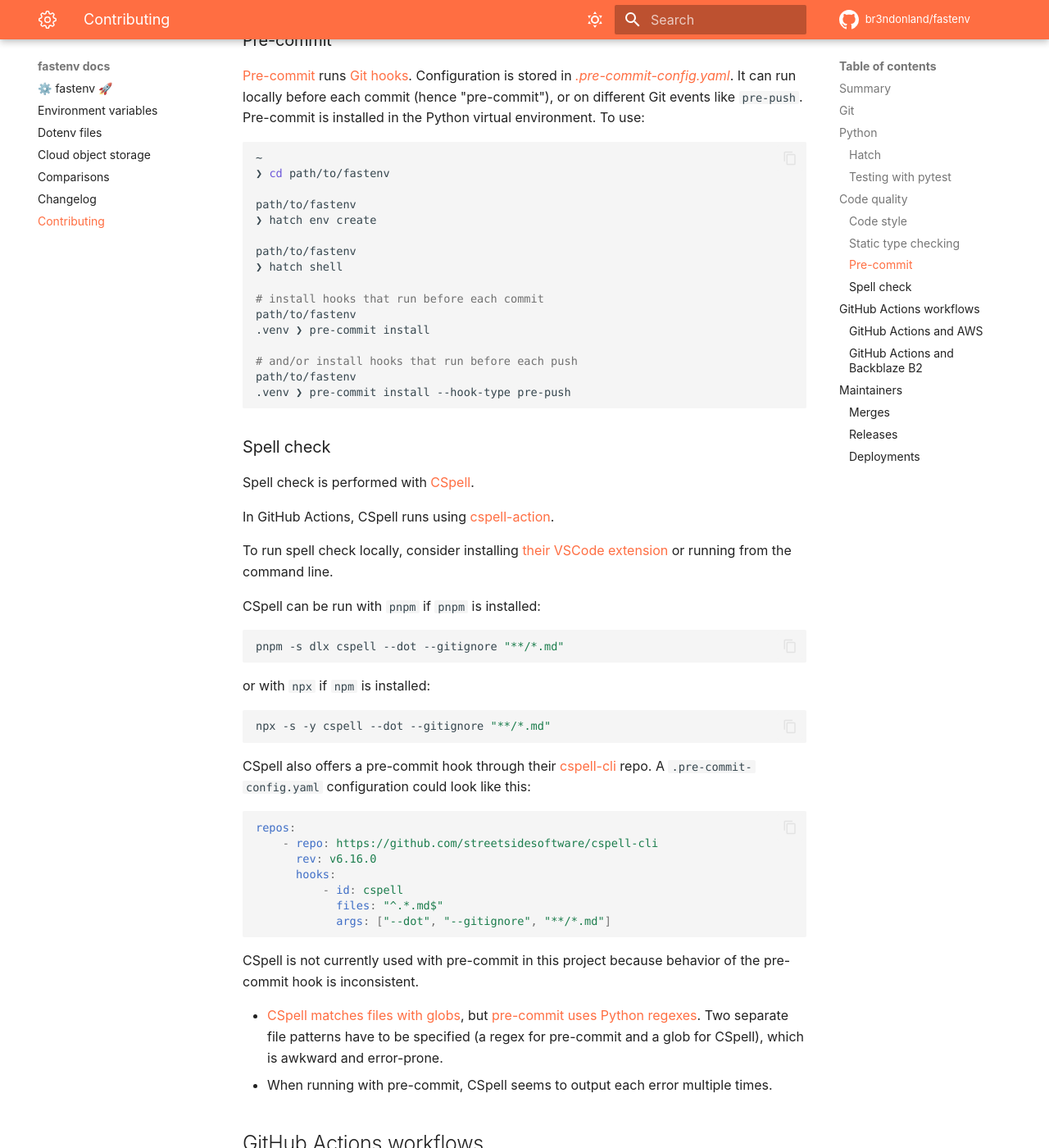
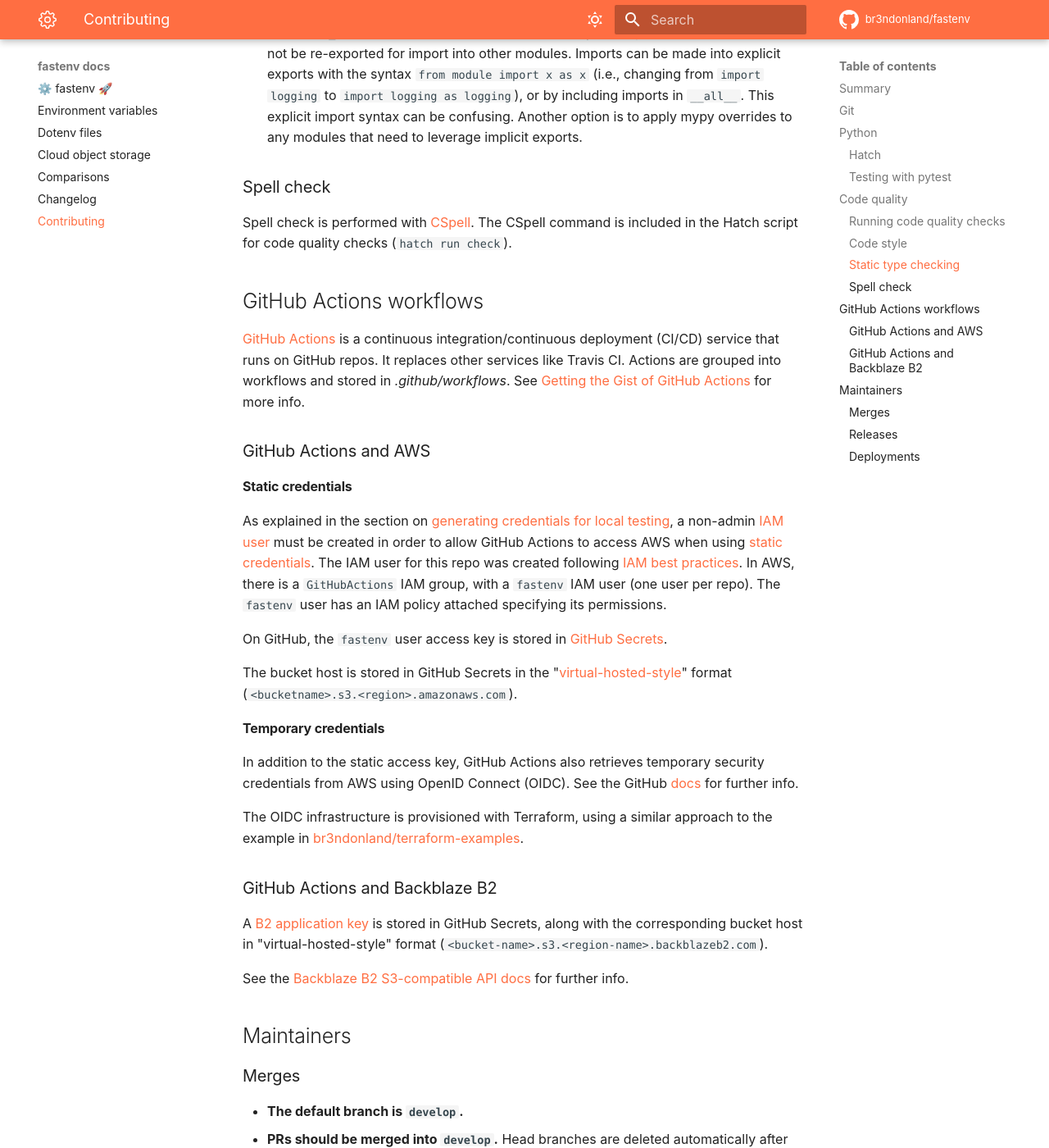
Before and after one commit to br3ndonland/fastenv, an MkDocs documentation site: the page built from docs/contributing.md, in a window 1280 px wide and 1400 px high, scrolled down 6189 px. Shown: the whole window at 82% size. Built offline with MkDocs 1.6.1 and Material for MkDocs 9.7.7, drawn with Linux system fonts in a browser that asks for light colours; comment, search, counter and statistics services are not loaded; some of the changed text lies outside the part shown.

Commit message:
Switch from pre-commit to Hatch scripts
- Add Hatch scripts to replace pre-commit commands
  - check:
    - Black
    - isort
    - Flake8
    - Mypy
    - Prettier
    - CSpell
  - format:
    - Black
    - isort
    - Prettier
- Replace other pre-commit hooks where possible
  - Replace `mixed-line-ending` by adding `* text=auto eol=lf` to
    `.gitattributes`
- Update GitHub Actions workflows to run Hatch scripts
- Update docs for Hatch scripts
- Remove pre-commit from `pyproject.toml`
- Remove `.pre-commit-config.yaml`

https://hatch.pypa.io/latest/config/environment/overview/#scripts

````diff
--- a/docs/contributing.md
+++ b/docs/contributing.md
@@ -198,6 +198,13 @@
 
 ## Code quality
 
+### Running code quality checks
+
+Code quality checks can be run using the Hatch scripts in _pyproject.toml_.
+
+-   Check: `hatch run check`
+-   Format: `hatch run format`
+
 ### Code style
 
 -   **Python code is formatted with [Black](https://black.readthedocs.io/en/stable/)**. Configuration for Black is stored in _[pyproject.toml](https://github.com/br3ndonland/fastenv/blob/HEAD/pyproject.toml)_.
@@ -220,65 +227,9 @@
 -   [Mypy](https://mypy.readthedocs.io/en/stable/) is used for type-checking. [Mypy configuration](https://mypy.readthedocs.io/en/stable/config_file.html) is included in _pyproject.toml_.
 -   Mypy strict mode is enabled. Strict includes `--no-explicit-reexport` (`implicit_reexport = false`), which means that objects imported into a module will not be re-exported for import into other modules. Imports can be made into explicit exports with the syntax `from module import x as x` (i.e., changing from `import logging` to `import logging as logging`), or by including imports in `__all__`. This explicit import syntax can be confusing. Another option is to apply mypy overrides to any modules that need to leverage implicit exports.
 
-### Pre-commit
-
-[Pre-commit](https://pre-commit.com/) runs [Git hooks](https://www.git-scm.com/book/en/v2/Customizing-Git-Git-Hooks). Configuration is stored in _[.pre-commit-config.yaml](https://github.com/br3ndonland/fastenv/blob/HEAD/.pre-commit-config.yaml)_. It can run locally before each commit (hence "pre-commit"), or on different Git events like `pre-push`. Pre-commit is installed in the Python virtual environment. To use:
-
-```sh
-~
-❯ cd path/to/fastenv
-
-path/to/fastenv
-❯ hatch env create
-
-path/to/fastenv
-❯ hatch shell
-
-# install hooks that run before each commit
-path/to/fastenv
-.venv ❯ pre-commit install
-
-# and/or install hooks that run before each push
-path/to/fastenv
-.venv ❯ pre-commit install --hook-type pre-push
-```
-
 ### Spell check
 
-Spell check is performed with [CSpell](https://cspell.org/).
-
-In GitHub Actions, CSpell runs using [cspell-action](https://github.com/streetsidesoftware/cspell-action).
-
-To run spell check locally, consider installing [their VSCode extension](https://github.com/streetsidesoftware/vscode-spell-checker) or running from the command line.
-
-CSpell can be run with `pnpm` if `pnpm` is installed:
-
-```sh
-pnpm -s dlx cspell --dot --gitignore "**/*.md"
-```
-
-or with `npx` if `npm` is installed:
-
-```sh
-npx -s -y cspell --dot --gitignore "**/*.md"
-```
-
-CSpell also offers a pre-commit hook through their [cspell-cli](https://github.com/streetsidesoftware/cspell-cli) repo. A `.pre-commit-config.yaml` configuration could look like this:
-
-```yml
-repos:
-    - repo: https://github.com/streetsidesoftware/cspell-cli
-      rev: v6.16.0
-      hooks:
-          - id: cspell
-            files: "^.*.md$"
-            args: ["--dot", "--gitignore", "**/*.md"]
-```
-
-CSpell is not currently used with pre-commit in this project because behavior of the pre-commit hook is inconsistent.
-
--   [CSpell matches files with globs](https://cspell.org/docs/globs/), but [pre-commit uses Python regexes](https://pre-commit.com/#regular-expressions). Two separate file patterns have to be specified (a regex for pre-commit and a glob for CSpell), which is awkward and error-prone.
--   When running with pre-commit, CSpell seems to output each error multiple times.
+Spell check is performed with [CSpell](https://cspell.org/). The CSpell command is included in the Hatch script for code quality checks (`hatch run check`).
 
 ## GitHub Actions workflows
 
````
Also changed, not shown: .pre-commit-config.yaml (deleted, +0 -41 lines), README.md (+0 -1 lines), docs/index.md (+0 -1 lines), pyproject.toml (+15 -1 lines), 3 other files.
